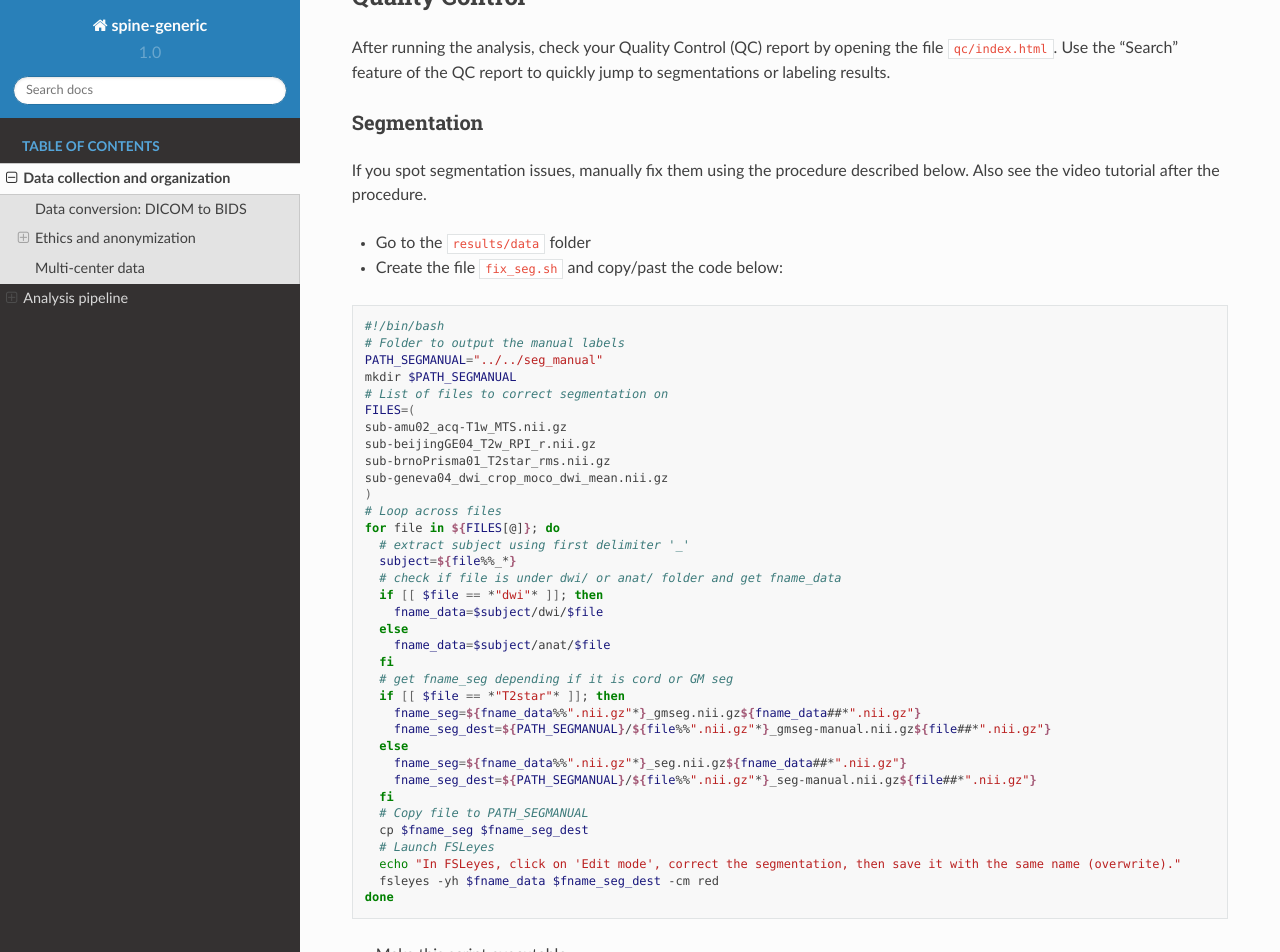
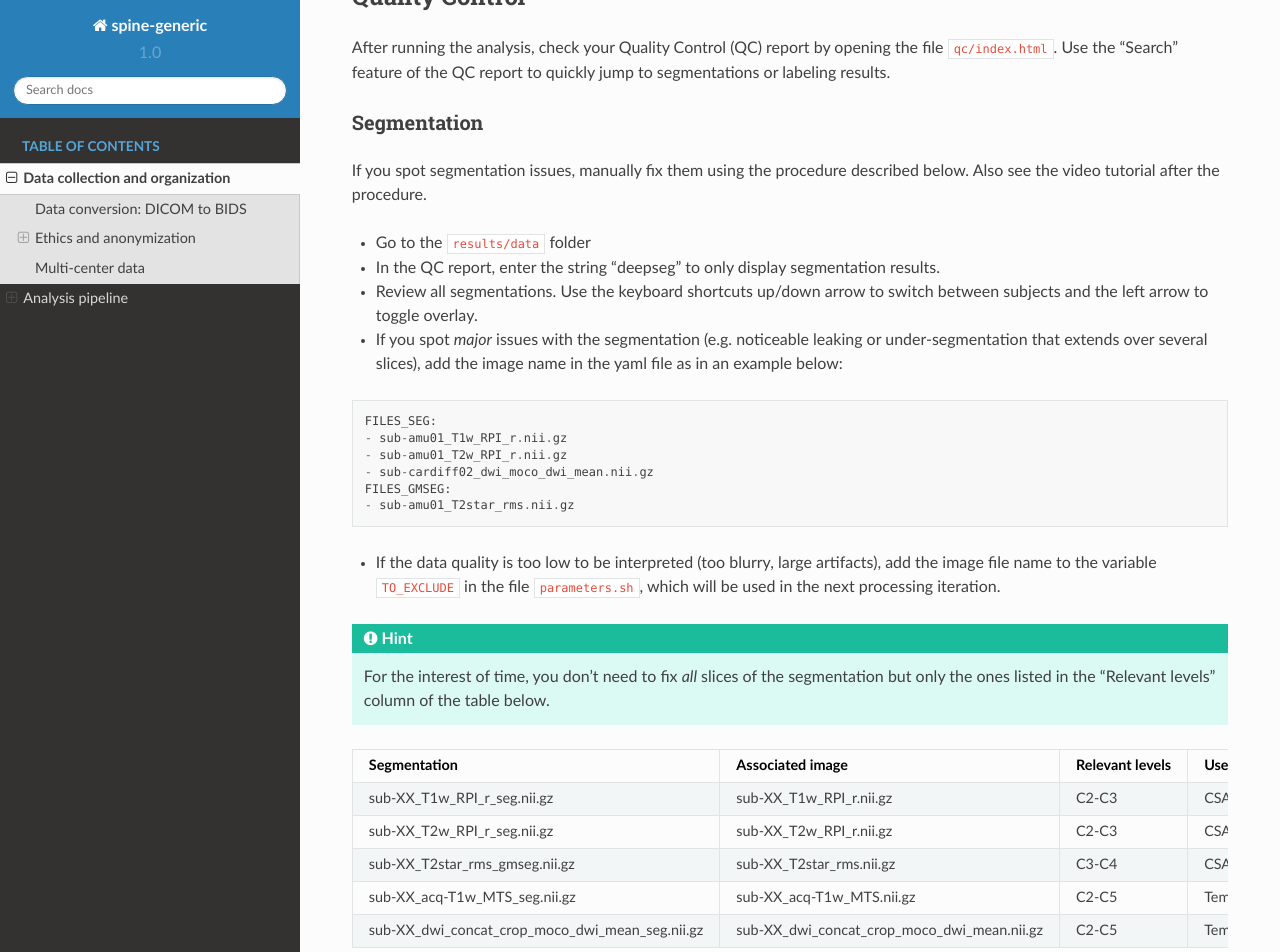
Before and after one commit to spine-generic/spine-generic, a Sphinx documentation site: the page built from docs/documentation.rst, in a window 1280 px wide and 1400 px high, scrolled down 5775 px. Shown: the top 952 px of the window. Built offline with Sphinx 7.4.7 and the Read the Docs theme 2.0.0, drawn with Linux system fonts in a browser that asks for light colours; some of the changed text lies outside the part shown.

Commit message:
added yaml example for segmentation correction

```diff
--- a/docs/documentation.rst
+++ b/docs/documentation.rst
@@ -325,57 +325,22 @@ If you spot segmentation issues, manually fix them using the procedure described
 below. Also see the video tutorial after the procedure.
 
 - Go to the ``results/data`` folder
-- Create the file ``fix_seg.sh`` and copy/past the code below:
-
-.. code-block:: bash
-
-  #!/bin/bash
-  # Folder to output the manual labels
-  PATH_SEGMANUAL="../../seg_manual"
-  mkdir $PATH_SEGMANUAL
-  # List of files to correct segmentation on
-  FILES=(
-  sub-amu02_acq-T1w_MTS.nii.gz
-  sub-beijingGE04_T2w_RPI_r.nii.gz
-  sub-brnoPrisma01_T2star_rms.nii.gz
-  sub-geneva04_dwi_crop_moco_dwi_mean.nii.gz
-  )
-  # Loop across files
-  for file in ${FILES[@]}; do
-    # extract subject using first delimiter '_'
-    subject=${file%%_*}
-    # check if file is under dwi/ or anat/ folder and get fname_data
-    if [[ $file == *"dwi"* ]]; then
-      fname_data=$subject/dwi/$file
-    else
-      fname_data=$subject/anat/$file
-    fi
-    # get fname_seg depending if it is cord or GM seg
-    if [[ $file == *"T2star"* ]]; then
-      fname_seg=${fname_data%%".nii.gz"*}_gmseg.nii.gz${fname_data##*".nii.gz"}
-      fname_seg_dest=${PATH_SEGMANUAL}/${file%%".nii.gz"*}_gmseg-manual.nii.gz${file##*".nii.gz"}
-    else
-      fname_seg=${fname_data%%".nii.gz"*}_seg.nii.gz${fname_data##*".nii.gz"}
-      fname_seg_dest=${PATH_SEGMANUAL}/${file%%".nii.gz"*}_seg-manual.nii.gz${file##*".nii.gz"}
-    fi
-    # Copy file to PATH_SEGMANUAL
-    cp $fname_seg $fname_seg_dest
-    # Launch FSLeyes
-    echo "In FSLeyes, click on 'Edit mode', correct the segmentation, then save it with the same name (overwrite)."
-    fsleyes -yh $fname_data $fname_seg_dest -cm red
-  done
-
-- Make this script executable:
-
-  .. code-block:: bash
-
-     chmod 775 fix_seg.sh
-
 - In the QC report, enter the string "deepseg" to only display segmentation results.
 - Review all segmentations. Use the keyboard shortcuts up/down arrow to switch between
   subjects and the left arrow to toggle overlay.
 - If you spot *major* issues with the segmentation (e.g. noticeable leaking or under-segmentation that extends over several slices),
-  add the image name in the variable array ``FILES`` in the script.
+  add the image name in the yaml file as in an example below:
+
+::
+
+    FILES_SEG:
+    - sub-amu01_T1w_RPI_r.nii.gz
+    - sub-amu01_T2w_RPI_r.nii.gz
+    - sub-cardiff02_dwi_moco_dwi_mean.nii.gz
+    FILES_GMSEG:
+    - sub-amu01_T2star_rms.nii.gz
+
+
 - If the data quality is too low to be interpreted (too blurry, large artifacts),
   add the image file name to the variable ``TO_EXCLUDE`` in the file ``parameters.sh``,
   which will be used in the next processing iteration.
```
